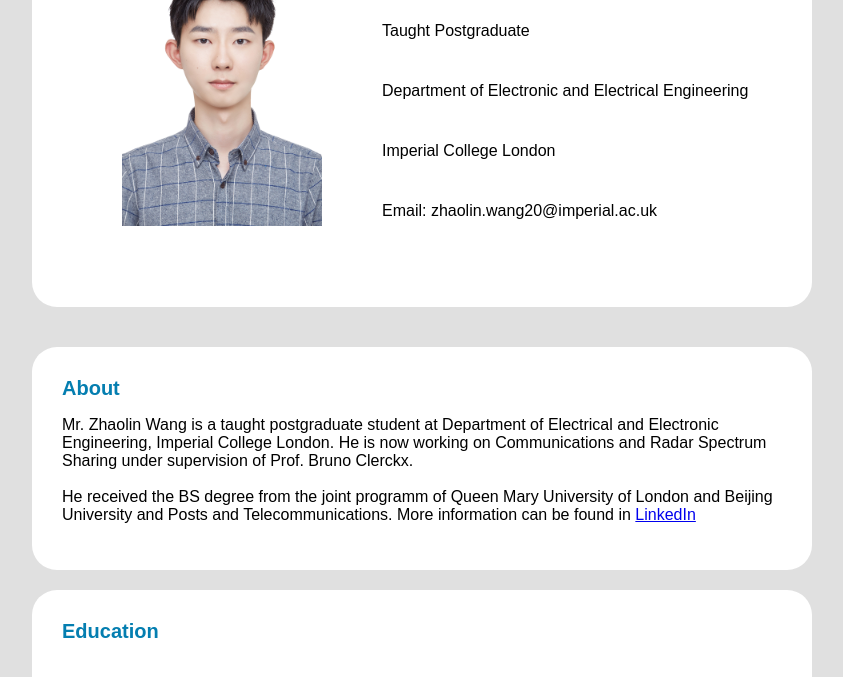
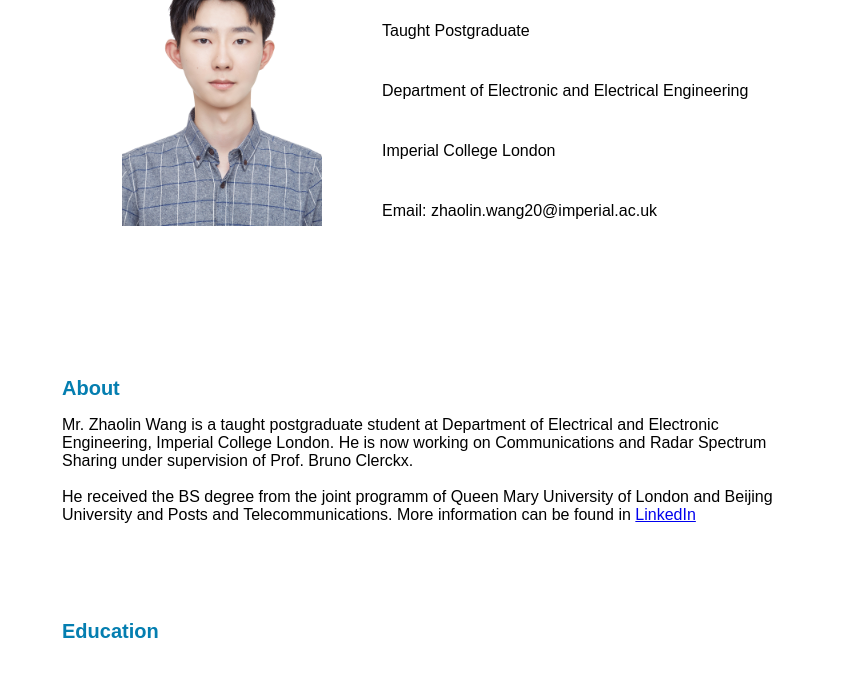
Before and after one commit to halbupt/halbupt.github.io, a plain HTML site: page index.html in a window 1280 px wide. Shown: the part 144-821 px from the top of the page, without its empty margins (218-1061 px from the left). Drawn offline with nearby package versions, Linux system fonts and the light colour scheme.

Commit message:
Update index.html

```diff
--- a/index.html
+++ b/index.html
@@ -5,8 +5,7 @@
 
     <!-- Meta tags for search engines to crawl -->
     <meta name="robots" content="index,follow">
-    <meta name="keywords" content="Zhaolin Wang; 王照霖; Imperial College London; Queen Mary Universiy of London;
-    Beijing University of Posts abd Telecommunications;">
+    <meta name="keywords" content="Zhaolin Wang; 王照霖; Imperial College London; Queen Mary Universiy of London; Beijing University of Posts abd Telecommunications;">
     <script src="assets/js/jquery.scrolly.min.js"></script>
     <script src="assets/js/jquery.min.js"></script>
 
@@ -14,39 +13,16 @@
     <style>
 
         @media screen and (max-device-width: 480px){
-        body{
-            -webkit-text-size-adjust: none;
-        }
+            body{
+                -webkit-text-size-adjust: none;
+            }
         }
         p { font-size : 16px; }
         h1 { font-size : 34px; margin : 0; padding : 0; }
         h2 { font-size : 20px; margin : 0; padding : 0; }
         h3 { font-size : 18px; margin : 8; padding : 0; }
-        body { padding : 0; font-family : Arial; font-size : 16px; background-color : rgb(224, 224, 224); }
-        /* .title { width : 650px; margin : 20px auto; }
-        .container { width : 750px; margin : 20px auto; border-radius: 10px;  background-color : #fff; padding : 20px;  clear:both;}
-        .container_title { width : 750px; margin : 20px auto; border-radius: 10px;  padding : 20px;  clear:both;}
-        .iframe_video {float: left; margin-right: 30px}
-        #bio {
-            padding-top : 20px;
-        }
-        #me { border : 0 solid black; margin-bottom : 50px; border-radius : 10px; }
-        #sidebar { margin-left : 25px; margin-right : 100px; border : 0 solid black; float : left; margin-bottom : 0;}
-        a { text-decoration : none; }
-        a:hover { text-decoration : underline; }
-        a, a:visited { color : #0050e7; }
-        .publogo { width: 100 px; margin-right : 20px; float : left; border : 0;}
-        .publication { clear : left; padding-bottom : 0px; }
-        .publication p { height : 100px; padding-top : 5px;}
-        .publication strong a { color : #0000A0; }
-        .publication .links { position : relative; top : 15px }
-        .publication .links a { margin-right : 20px; }
-        .codelogo { margin-right : 10px; float : left; border : 0;}
-        .code { clear : left; padding-bottom : 10px; vertical-align :middle;}
-        .code .download a { display : block; margin : 0 15px; float : left;}
-        .code strong a { color : #000; }
-        .external a { margin : 0 10px; }
-        .external a.first { margin : 0 10px 0 0; } */
+        body { padding : 0; font-family : Arial; font-size : 16px; background-color : #fff; }
+
         .title{width: 720px; margin: 40px auto; }
         #photo{padding: 20px 60px; float: left;}
         #bio{padding: 20px;}
@@ -59,7 +35,6 @@
         .block-border{padding: 30px; background-color: #fff; border-radius: 25px }
 
     </style>
-    <!-- <script async="" src="./homepage_files/analytics.js"></script> -->
 </head>
 <body>
     <div class="title block-border">
```
